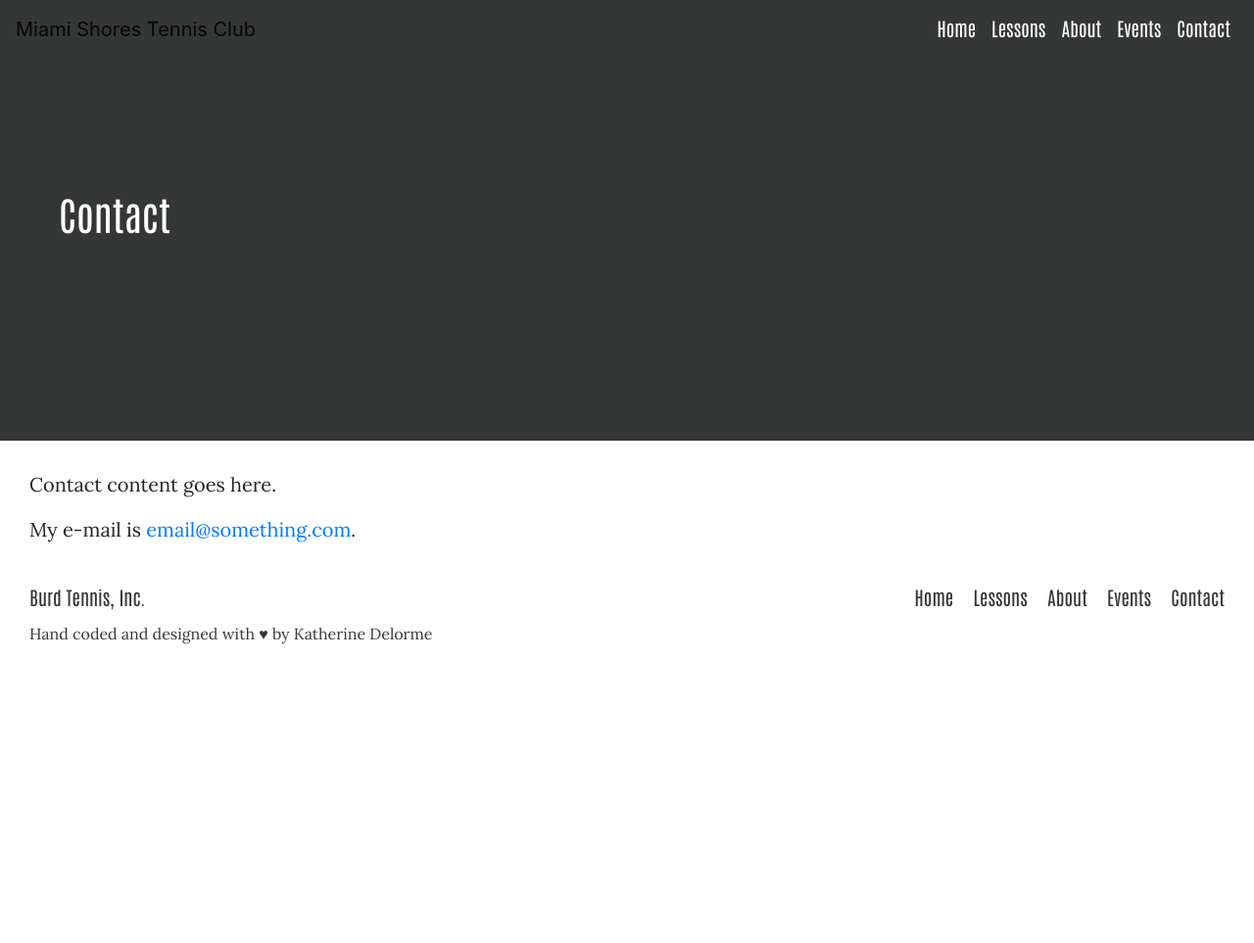
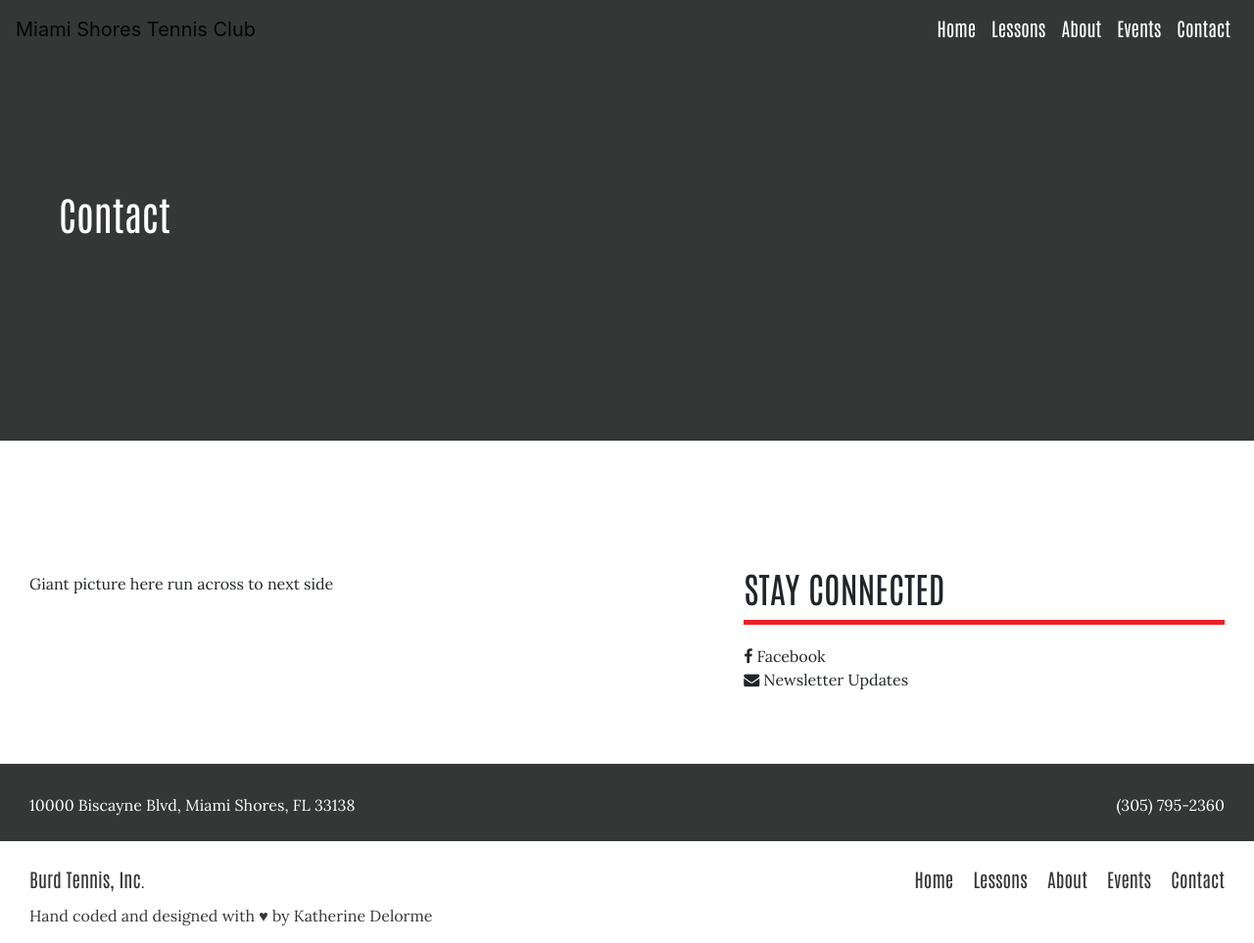
Before and after one commit to Katdelorme/Training-Tennis-Greatness, a Jekyll site: the page built from _pages/04_contact.md, in a window 1280 px wide. Shown: the whole page at 98% size. Built offline with Jekyll 4.4.1, drawn with Linux system fonts in a browser that asks for light colours; nearby versions of some CDN libraries; before the commit the page ends 900 px from its top, so only the background shows below that.

Commit message:
layouts created, pages style edited about, events, contacts

```diff
--- /dev/null
+++ b/_layouts/contact.html
@@ -0,0 +1,40 @@
+<!DOCTYPE html>
+<html>
+  {% include header.html %}
+
+  <section class="eventsTop nospace">
+    <div class="row nospace">
+    <h2>{{ page.title }}</h2>
+    </div>
+  </section>
+
+  <section>
+    {{ content }}
+  </section>
+
+  <section>
+    <div class="row postholder">
+      <div class="col-md-7 col-12">
+        Giant picture here run across to next side
+      </div>
+      <div class="col-md-5 col-12">
+        <h3 class="borderBelow">Stay Connected</h3>
+        <i class="fa fa-facebook"></i> Facebook<br/>
+        <i class="fa fa-envelope"></i> Newsletter Updates
+      </div>
+    </div>
+  </section>
+
+  <section class="contactInfo">
+    <div class="d-flex justify-content-between">
+      <div>
+        10000 Biscayne Blvd, Miami Shores, FL 33138
+      </div>
+      <div>
+        (305) 795-2360
+      </div>
+    </div>
+  </section>
+
+
+{% include footer.html %}
--- a/_layouts/events.html
+++ b/_layouts/events.html
@@ -16,13 +16,13 @@
     <div class="row postholder">
       {% for post in site.posts reversed offset: 0 limit: 1 %}
       <div class="col-md-4 col-12 post-item">
-        <h1>{{ post.title }}</h1>
+        <h1 style="color: #ed2027;">{{ post.title }}</h1>
         </p>{{ post.summary }}</p>
         <time>{{ page.eventdate | date: "%B %-d, %Y, %A"}}</time>
         <a href="{{ post.url | prepend: site.baseurl }}" class="learnmore">Attend</a>
       </div>
       <div class="col-md-8 col-12 post-item">
-        <img src="{{ post.fbsocialmediaimg }}" alt="here" />
+        <img src="{{ post.fbsocialmediaimg }}" alt="here" class="img-fluid" />
       </div>
       {% endfor %}
     </div>
--- a/_pages/04_contact.md
+++ b/_pages/04_contact.md
@@ -1,12 +1,8 @@
 ---
-layout: page
+layout: contact
 title: Contact
 permalink: /contact/index.html
 shortblurb: Lorem ipsum dolor sit amet, consectetur adipiscing elit. Ut ornare ut felis ac venenatis. Sed tempor blandit pellentesque.
 fbsocialmediaimg: http://blog.katherinedelorme.com/assets/jekyllBuild.jpg
 twsocialmediaimg: http://blog.katherinedelorme.com/assets/jekyllBuild.jpg
 ---
-
-Contact content goes here.
-
-My e-mail is [email@something.com](mailto:email@something.com).
--- a/_sass/_layout.scss
+++ b/_sass/_layout.scss
@@ -163,6 +163,18 @@ nav .navbar-nav a, .navbar-light .navbar-nav .nav-link{
 	}
 }
 
+/* ///////////// About ////////////// */
+.aboutShortFacts div{
+	border-right: $secondary solid 1px;
+	&:last-of-type{
+		border-right: none;
+	}
+	p{
+		padding-top: 3%;
+	}
+}
+/* ///////////// About End ////////////// */
+
 /* ///////////// Events ////////////// */
 .eventsTop{
 	background: $secondary;
@@ -208,8 +220,21 @@ nav .navbar-nav a, .navbar-light .navbar-nav .nav-link{
 }
 /* ///////////// Events End ////////////// */
 
+/* ///////////// Contact ////////////// */
+.borderBelow{
+	border-bottom: 5px solid $primary;
+	padding-bottom: 10px;
+	margin-bottom:  20px;
+}
+.contactInfo{
+	background: $secondary;
+	color:  $tertiary;
+}
+/* ///////////// Contact End ////////////// */
+
 /* ///////////// Footer ////////////// */
 	footer{
+		padding-top: 2%;
 		@extend .basepadding;
 		.footerLink a{
 			color: $secondary;
```
Also changed, not shown: _layouts/about.html (added, +56 -0 lines), _layouts/lessons.html (added, +27 -0 lines), _pages/01_lessons.md (+1 -3 lines), _pages/02_about.md (+1 -15 lines), _pages/03_events.md (+0 -2 lines).
